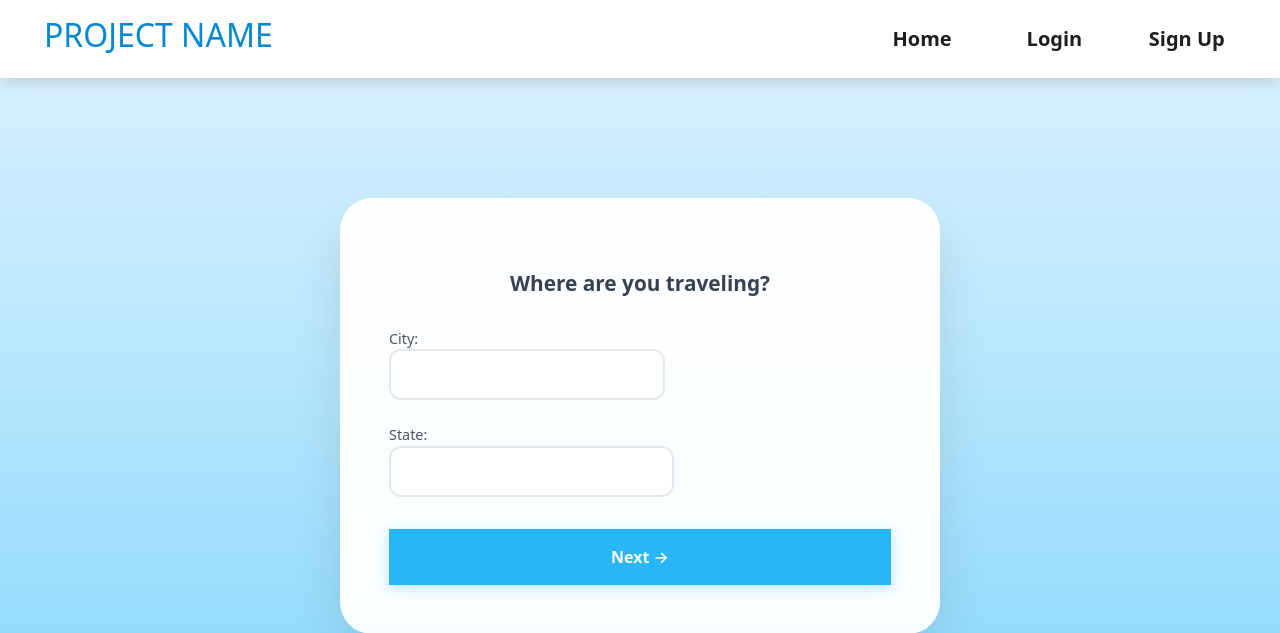
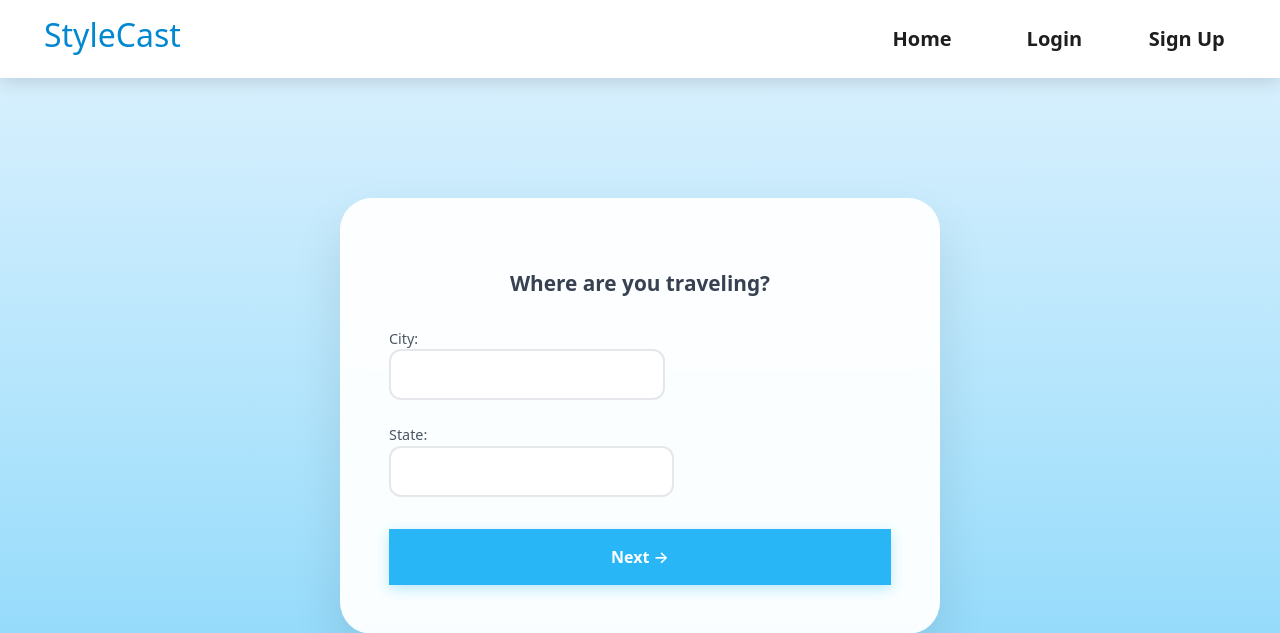
Before and after one commit to mayokunl/Weather-Based-Outfit-Planner, a Flask app: page /destination in a window 1280 px wide. Shown: the top 633 px of the page. Run offline with Flask 3, Linux system fonts and the light colour scheme.

Commit message:
New project name

```diff
--- a/templates/nav.html
+++ b/templates/nav.html
@@ -12,7 +12,7 @@
 <body style="background-color: #F5F9FC;">
     <nav class="navbar sticky-top navbar-expand-lg" style="background-color: #FFFFFF">
         <div class="container-fluid" style="color:#0288D1">
-            <h2>PROJECT NAME</h2>
+            <h2>StyleCast</h2>
             <button class="navbar-toggler" type="button" data-bs-toggle="collapse" data-bs-target="#navbarNavAltMarkup"
                 aria-controls="navbarNavAltMarkup" aria-expanded="false" aria-label="Toggle navigation">
                 <span class="navbar-toggler-icon"></span>
```
